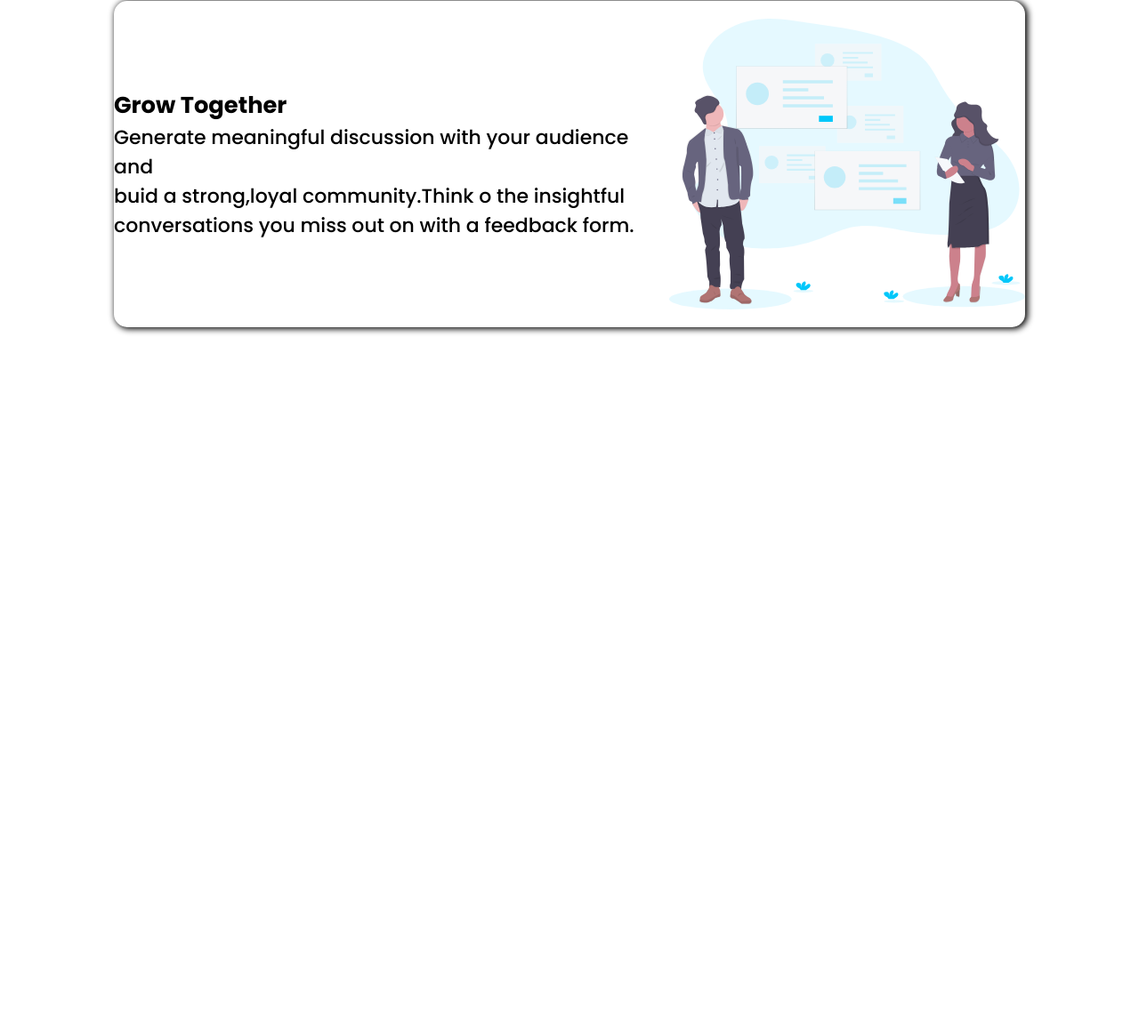
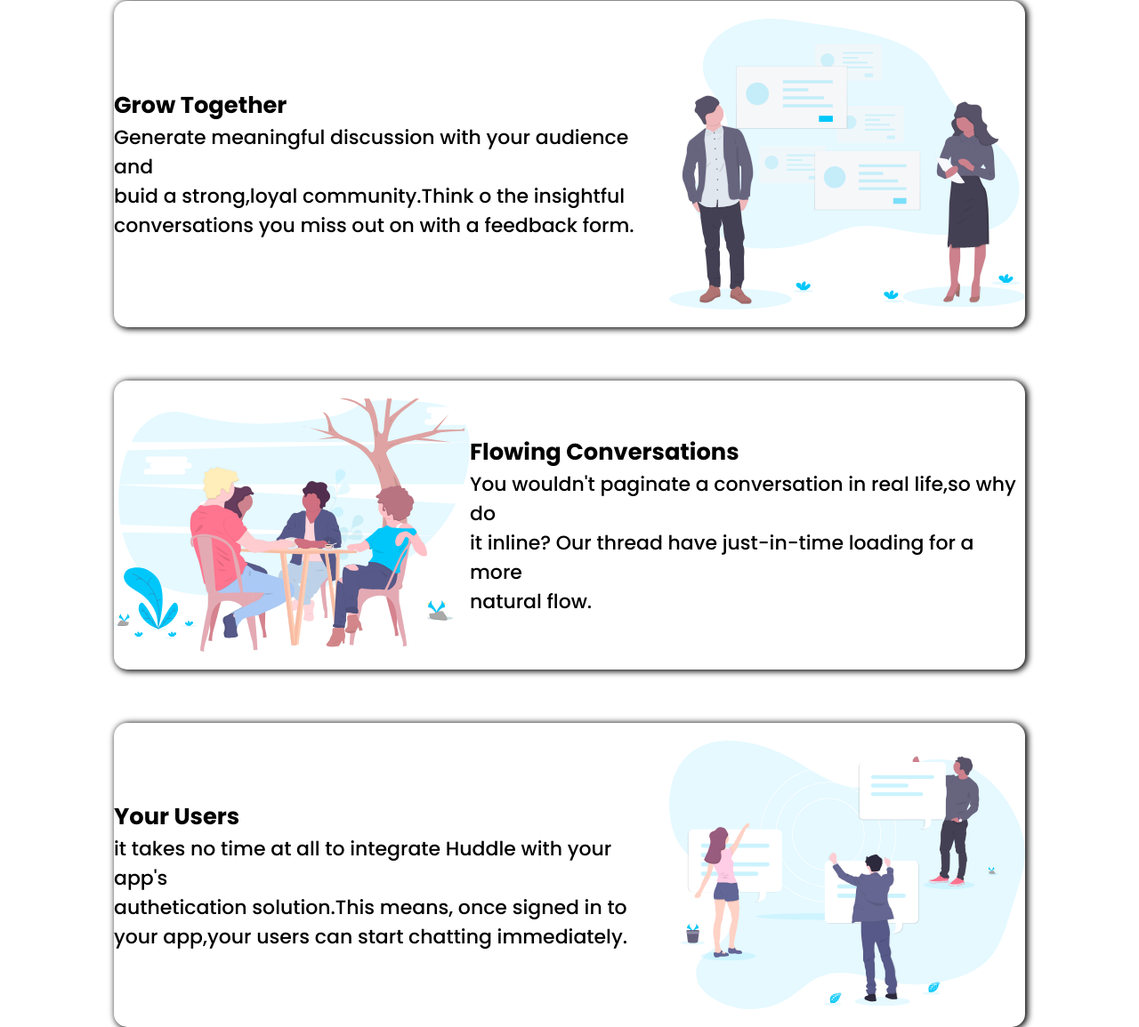
Before and after one commit to Hamksid/huddle, a plain HTML site: page index.html in a window 1280 px wide. Shown: the part 859-2014 px from the top of the page at 89% size. Before the commit the page ends 1277 px from the top, so only its background shows below. Drawn offline with Linux system fonts and the light colour scheme.

Commit message:
new update

```diff
--- a/index.html
+++ b/index.html
@@ -44,12 +44,29 @@
                 </p>
             </div>
             <img src="image/illustration-grow-together.svg" alt="" width="400px">
-         </div>
-        <div>
-            <img src="" alt="">
-            <div></div>
         </div>
-        <div></div>
+        <div id="grow">
+            <img src="image/illustration-flowing-conversation.svg" alt="" width="400px">
+            <div>
+                <h3>Flowing Conversations</h3>
+                <p>
+                   <span>You wouldn't paginate a conversation in real life,so why do</span>
+                   <span>it inline? Our thread have just-in-time loading for a more</span>
+                   <span>natural flow.</span>
+                </p>
+            </div>
+        </div>
+        <div id="grow">
+            <div>
+                <h3>Your Users</h3>
+                <p>
+                    <span>it takes no time at all to integrate Huddle with your app's</span>
+                    <span>authetication solution.This means, once signed in to</span>
+                    <span>your app,your users can start chatting immediately.</span>
+                </p>
+            </div>
+            <img src="image/illustration-your-users.svg" alt="" width="400px">
+        </div>
     </div>
 </body>
 </html>
--- a/responsive.css
+++ b/responsive.css
@@ -39,6 +39,7 @@
   #grow{
     margin-left: 5%;
     width: 90%;
+    margin-bottom: 10%;
     display: flex;
     flex-direction: column-reverse;
     height: 135%;
--- a/style.css
+++ b/style.css
@@ -89,6 +89,6 @@ body{
     padding-bottom: 20px;
     font-size: 22px;
     margin-top: 60px;
-    margin-bottom: 50px;
+    margin-bottom: 3%;
     box-shadow: 2px 1px 7px 1px;
 }
```
